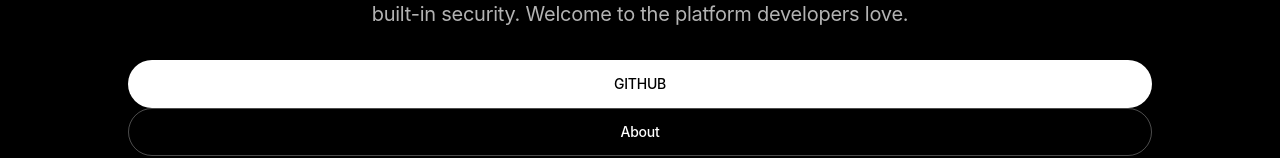
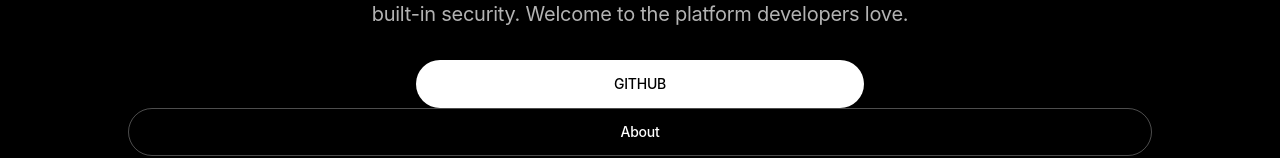
Before and after one commit to WR117H/cyber-gear-emporium, a React (Vite) app: page / in a window 1280 px wide. Shown: the part 293-451 px from the top of the page. Built offline with nearby package versions, Linux system fonts and the light colour scheme.

Commit message:
Visual edit in Lovable
Edited UI in Lovable

```diff
--- a/src/pages/Index.tsx
+++ b/src/pages/Index.tsx
@@ -33,7 +33,7 @@ const Index = () => {
 
             <div className="">
               <Button asChild variant="default" size="lg" className="rounded-full">
-                <a href="#gadgets">GITHUB</a>
+                <a href="#gadgets" className="bg-zinc-300flex flex-wrap justify-center gap-4 max-w-md mx-0 px-0 py-0 round-sm\n">GITHUB</a>
               </Button>
 
               <Button asChild variant="outline" size="lg" className="border-white/30 text-white hover:bg-white/10 rounded-full">
```
